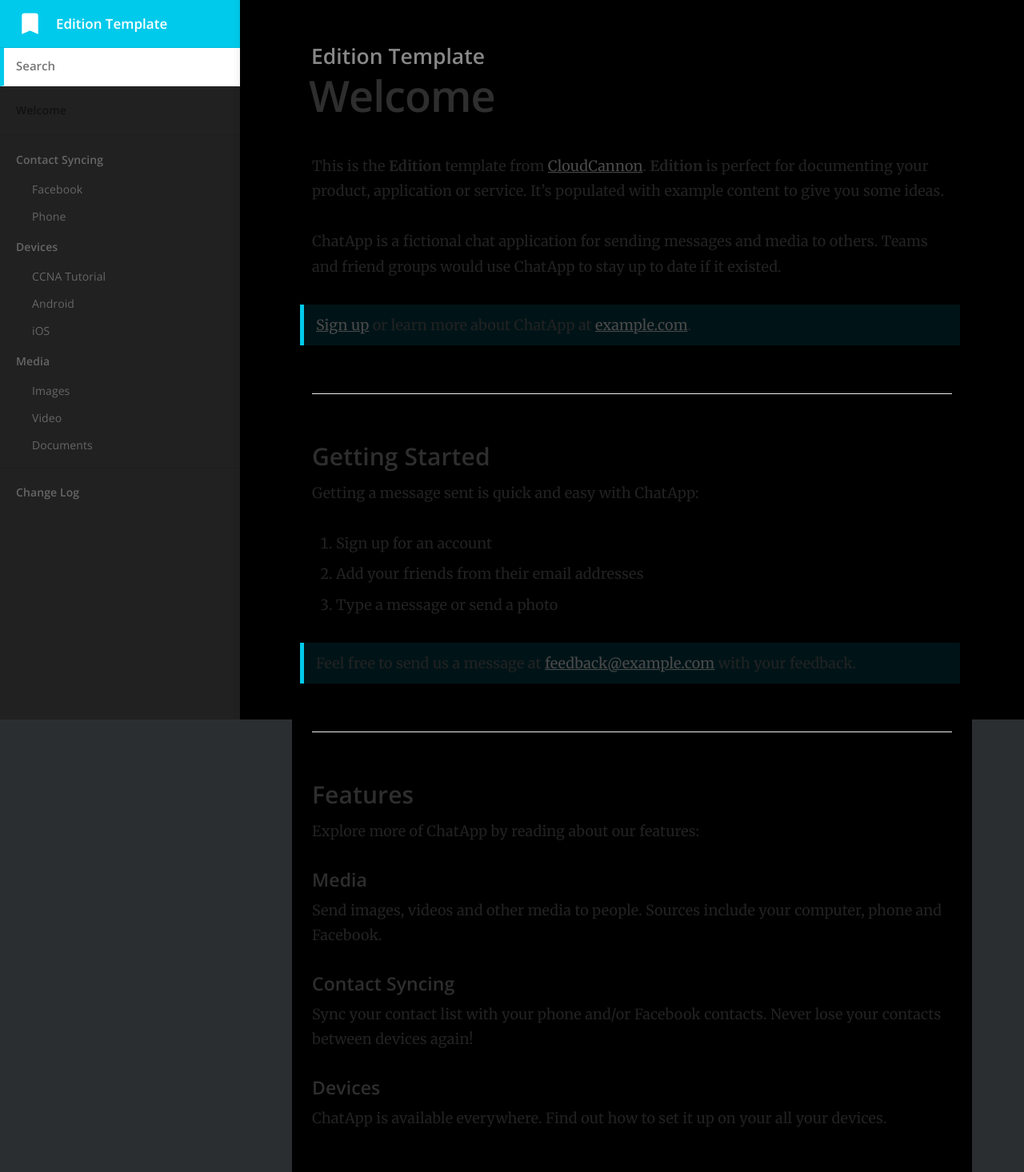
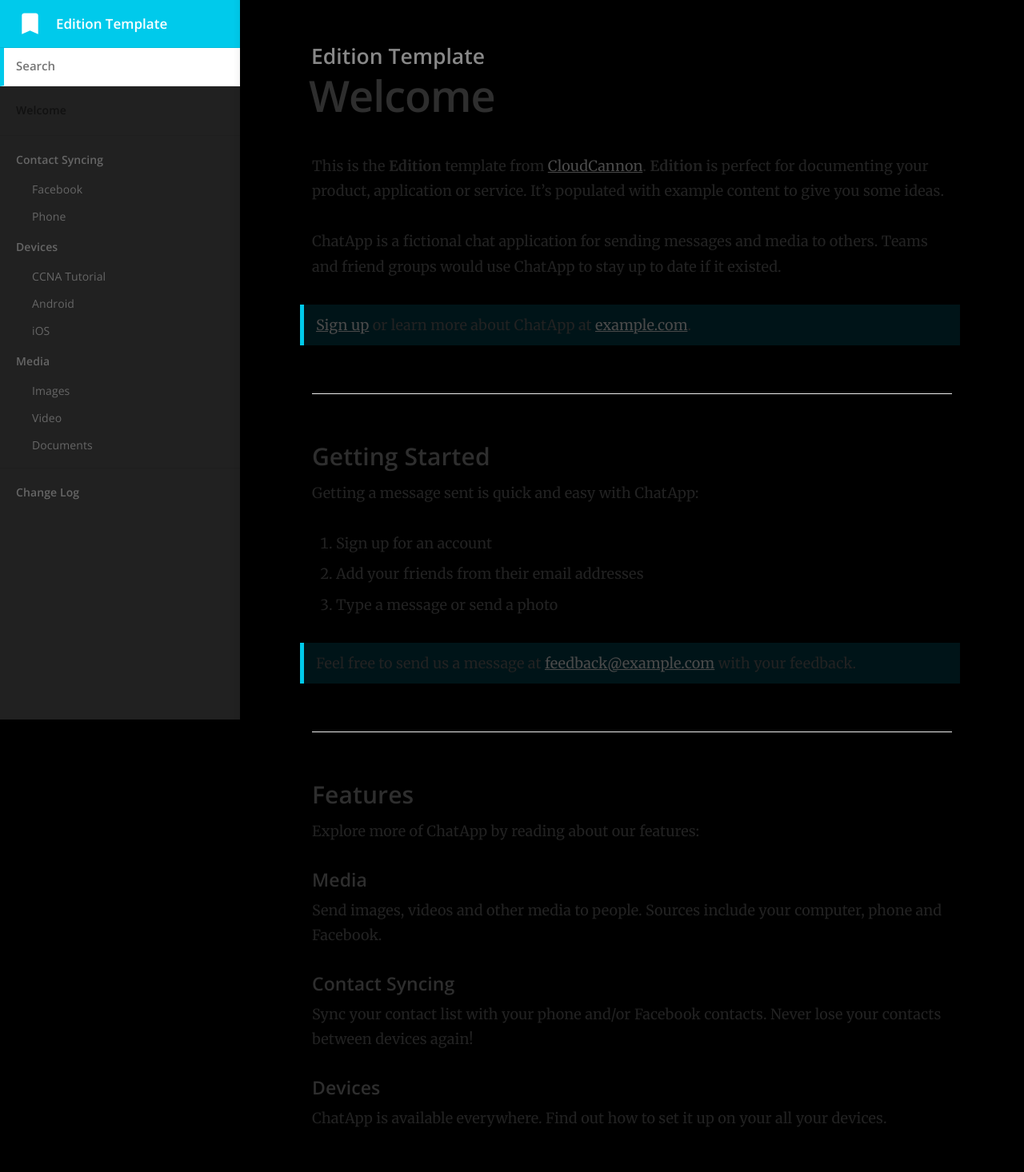
Before and after one commit to d0midigi/Networking-Notes, a Jekyll site: the page built from index.md, in a window 1280 px wide. Shown: the whole page at 80% size. Built offline with Jekyll 4.4.1, drawn with Linux system fonts in a browser that asks for light colours.

Commit message:
Update main.scss

```diff
--- a/css/main.scss
+++ b/css/main.scss
@@ -4,11 +4,11 @@ sitemap: false
 ---
 
 $baseurl: "{{ site.baseurl }}";
-$body-background-color: #2B2E31;
+$body-background-color: #000000;
 
 $content-max-width: 800px;
 $content-color: #222;
-$content-background-color: #000;
+$content-background-color: #000000;
 
 $brand-colour: #00caeb;
 $brand-colour-light: mix($brand-colour, $content-background-color, 10%);
```
